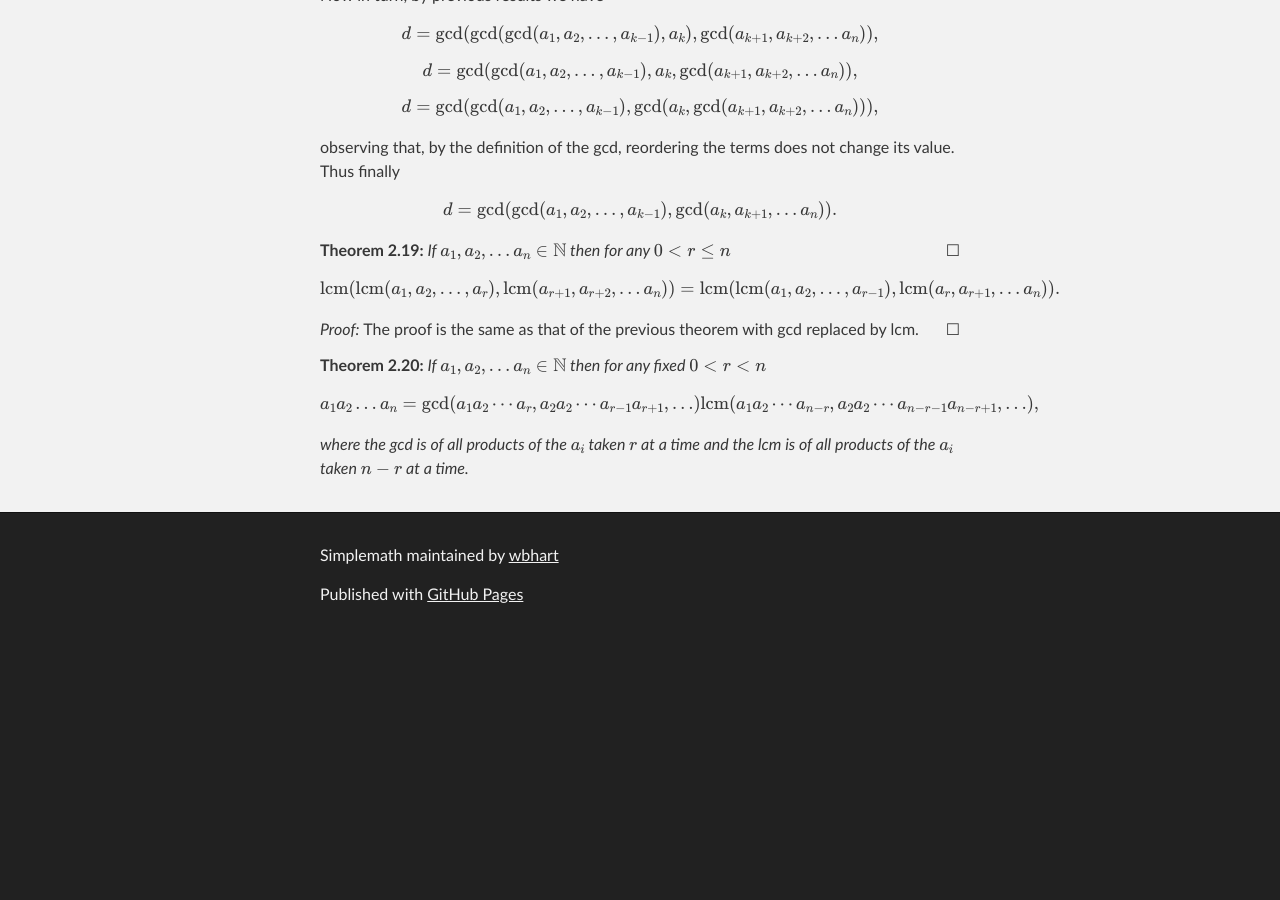
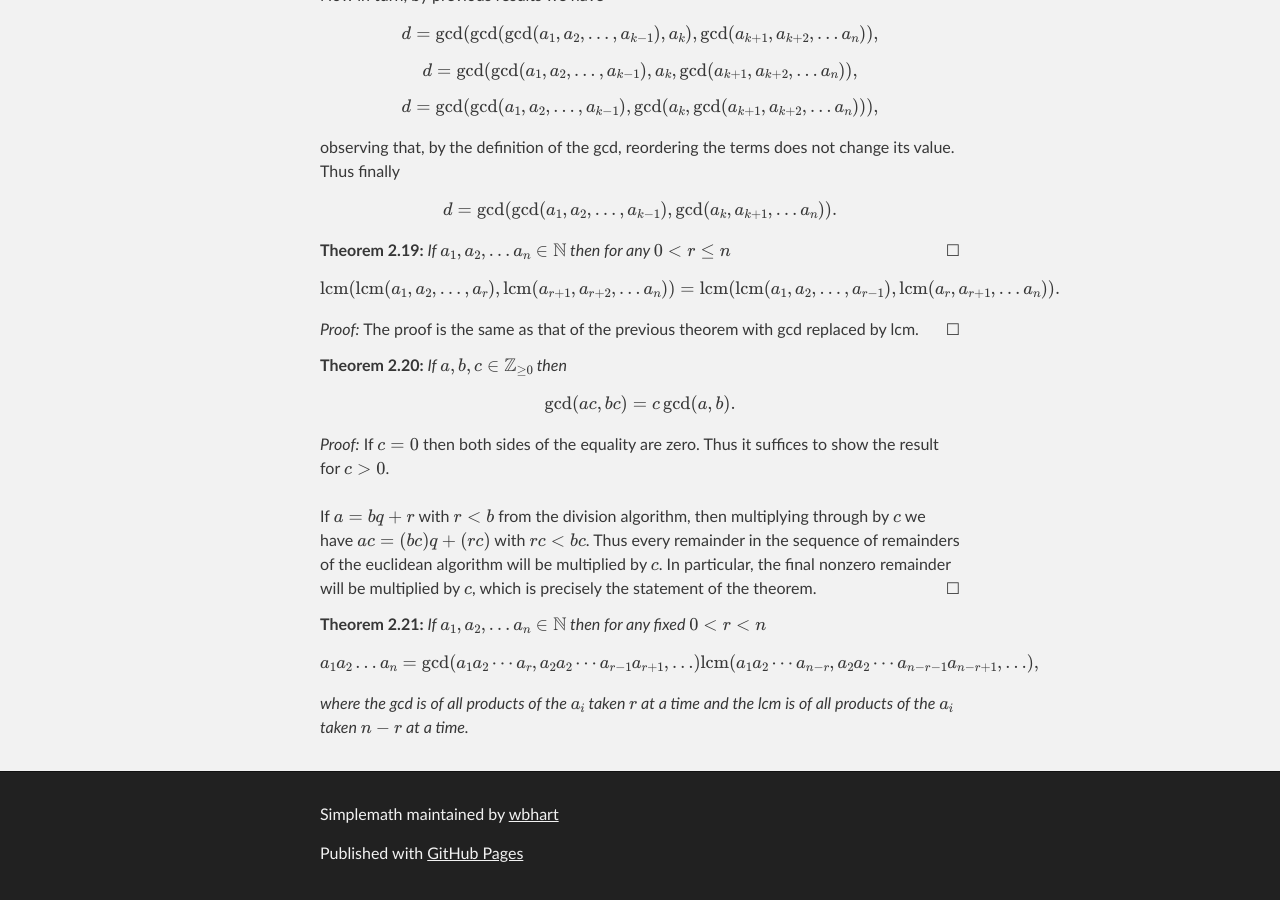
Before and after one commit to wbhart/SimpleMath, a Jekyll site: the page built from test.html, in a window 1280 px wide and 900 px high, scrolled down 5516 px. Built offline with Jekyll 4.4.1, drawn with Linux system fonts in a browser that asks for light colours; formulas are drawn with MathJax 3; before the commit the page ends 6157 px from its top, so only the background shows below that.

Commit message:
Update test.html

```diff
--- a/test.html
+++ b/test.html
@@ -278,6 +278,19 @@ observing that, by the definition of the gcd, reordering the terms does not chan
 <proof> The proof is the same as that of the previous theorem with gcd replaced by lcm.
 </proof>
 
+<theorem> If \(a, b, c \in \mathbb{Z}_{\geq 0}\) then
+\[\gcd(ac, bc) = c\gcd(a, b).\]
+</theorem>
+
+<proof> If \(c = 0\) then both sides of the equality are zero. Thus it suffices to show the result for \(c > 0\).
+</br></br>
+
+If \(a = bq + r\) with \(r < b\) from the division algorithm, then multiplying through by \(c\) we have
+\(ac = (bc)q + (rc)\) with \(rc < bc\). Thus every remainder in the sequence of remainders of the euclidean algorithm
+will be multiplied by \(c\). In particular, the final nonzero remainder will be multiplied by \(c\), which is precisely
+the statement of the theorem.
+</proof>
+
 <theorem> If \(a_1, a_2, \ldots a_n \in \mathbb{N}\) then for any fixed \(0 < r < n\)
 \[a_1a_2\ldots a_n = \gcd(a_1a_2\cdots a_r, a_2a_2\cdots a_{r-1}a_{r+1}, \ldots)
 \mbox{lcm}(a_1a_2\cdots a_{n-r}, a_2a_2\cdots a_{n-r-1}a_{n-r+1}, \ldots),\]
```
